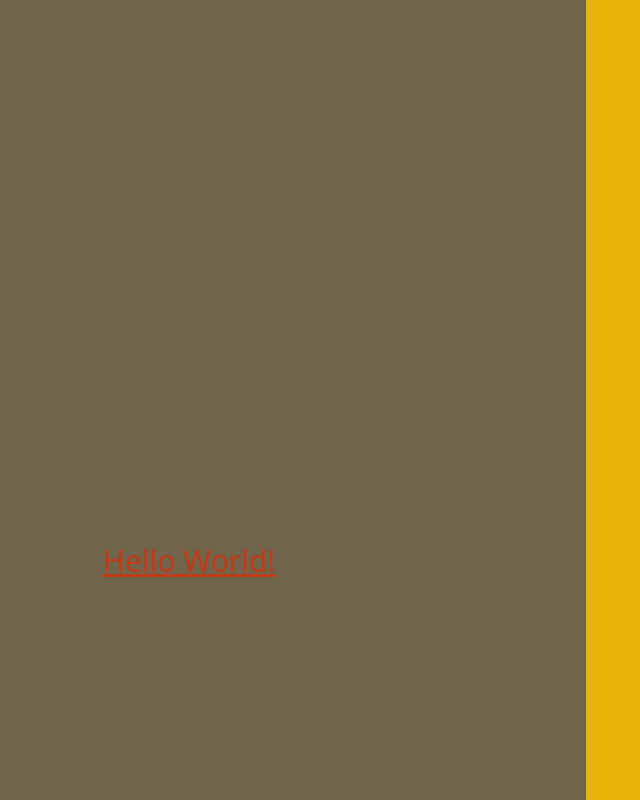
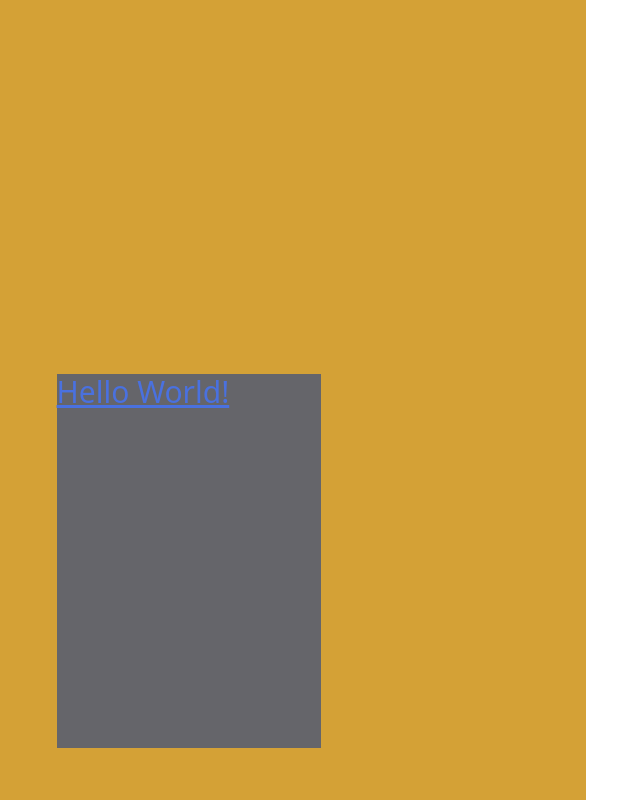
Before and after one commit to Dumspy/Resume-CV, a website: page src/index.html in a window 1280 px wide. Shown: the top 800 px of the page, without its empty margins (208-848 px from the left). Drawn offline with Linux system fonts and the light colour scheme.

Commit message:
Color test

```diff
--- a/src/index.html
+++ b/src/index.html
@@ -7,9 +7,10 @@
     <link href="../dist/output.css" rel="stylesheet">
 </head>
 
-<body class="bg-yellow-500">
-    <div class="w-a4 h-a4 bg-zinc-600 opacity-80 flex justify-center items-center">
-        <h1 class="text-red-700 text-3xl underline">
+<body>
+    <div class="w-a4 h-a4 bg-yellow-600 opacity-80 flex justify-center items-center">
+        <div class="w-1/3 h-1/3 text-red-600 bg-zinc-700"/>
+        <h1 class="text-blue-700 text-3xl underline">
             Hello World!
         </h1>
     </div>
```
Also changed, not shown: dist/output.css.
